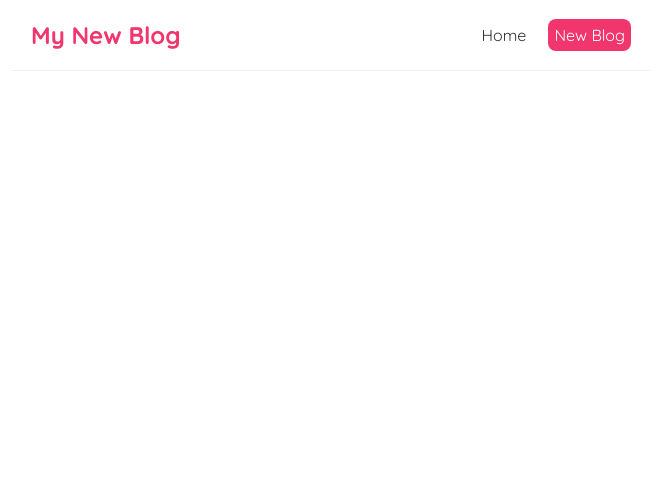
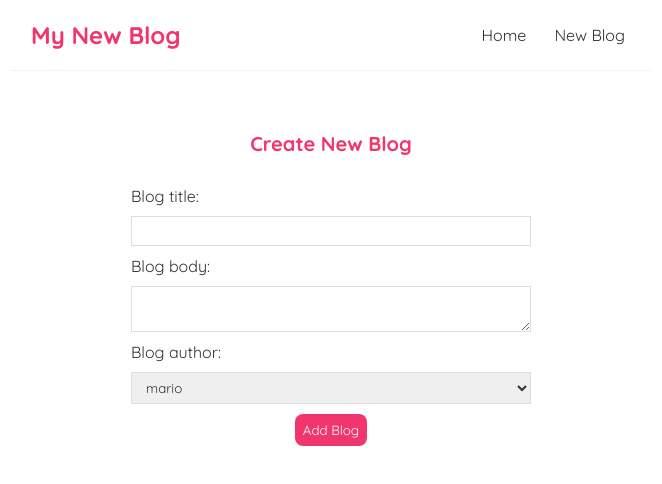
Before and after one commit to fpborges/nando-blog, a React (Create React App) app: page /create in a window 1280 px wide. Shown: the top 484 px of the page, without its empty margins (309-971 px from the left). Built offline with nearby package versions, Linux system fonts and the light colour scheme.

Commit message:
final simple project

```diff
--- a/src/App.js
+++ b/src/App.js
@@ -1,10 +1,9 @@
 import NavBar from "./NavBar";
 import Home from "./Home";
-import {
-	BrowserRouter as Router,
-	Route,
-	Routes,
-} from "react-router-dom";
+import Create from "./Create";
+import BlogDetails from "./BlogDetails";
+import NotFound from "./NotFound";
+import { BrowserRouter as Router, Route, Routes } from "react-router-dom";
 
 function App() {
 	return (
@@ -14,8 +13,9 @@
 				<div className="content">
 					<Routes>
 						<Route path="/" element={<Home />} />
-						{/* <Route path="/create" element={<Create />} /> */}
-						{/* <Route path="/blogs/:id" element={<BlogDetails />} /> */}
+						<Route path="/create" element={<Create />} />
+						<Route path="/blogs/:id" element={<BlogDetails />} />
+						<Route path="*" element={<NotFound />} />
 					</Routes>
 				</div>
 			</div>
--- /dev/null
+++ b/src/BlogDetails.js
@@ -0,0 +1,38 @@
+import { useParams } from "react-router-dom";
+import useFetch from "./useFetch";
+import { useNavigate } from "react-router-dom";
+
+const BlogDetails = () => {
+	const { id } = useParams();
+	const {
+		data: blog,
+		isPending,
+		error,
+	} = useFetch("http://localhost:8000/blogs/" + id);
+	const navigate = useNavigate();
+
+	const handleClick = () => {
+		fetch("http://localhost:8000/blogs/" + blog.id, {
+			method: "DELETE",
+		}).then(() => {
+			// navigate to home page after deletion
+			navigate("/");
+		});
+	};
+	return (
+		<div className="blog-details">
+			{isPending && <div>Loading...</div>}
+			{error && <div>{error}</div>}
+			{blog && (
+				<article>
+					<h2>{blog.title}</h2>
+					<p>Written by {blog.author}</p>
+					<p>{blog.body}</p>
+					<button onClick={handleClick}>Delete</button>
+				</article>
+			)}
+		</div>
+	);
+};
+
+export default BlogDetails;
--- a/src/BlogList.js
+++ b/src/BlogList.js
@@ -1,11 +1,15 @@
+import { Link } from "react-router-dom";
+
 const BlogList = ({ blogs, title, deleteBlogs }) => {
 	return (
 		<div className="blog-list">
 			<h3>{title}</h3>
 			{blogs.map((blog) => (
 				<div className="blog-preview" key={blog.id}>
-					<h3>{blog.title}</h3>
-					<p>Written by {blog.author}</p>
+					<Link to={`/blogs/${blog.id}`}>
+						<h3>{blog.title}</h3>
+						<p>Written by {blog.author}</p>
+					</Link>
 					{/* <button onClick={() => deleteBlogs(blog.id)}>Delete blog</button> */}
 				</div>
 			))}
--- /dev/null
+++ b/src/Create.js
@@ -0,0 +1,56 @@
+import { useState } from "react";
+import { useNavigate } from "react-router-dom";
+
+const Create = () => {
+	const [title, setTitle] = useState("");
+	const [body, setBody] = useState("");
+	const [author, setAuthor] = useState("mario");
+	const [isPending, setIsPending] = useState(false);
+	const navigate = useNavigate();
+
+	const handleSubmit = (e) => {
+		e.preventDefault();
+		const blog = { title, body, author };
+
+		setIsPending(true);
+
+		fetch("http://localhost:8000/blogs", {
+			method: "POST",
+			headers: { "Content-Type": "application/json" },
+			body: JSON.stringify(blog),
+		}).then(() => {
+			setIsPending(false);
+			navigate("/"); // Redirect to home page after successful submission
+		});
+	};
+
+	return (
+		<div className="create">
+			<h2>Create New Blog</h2>
+			<form onSubmit={handleSubmit}>
+				<label>Blog title:</label>
+				<input
+					type="text"
+					required
+					value={title}
+					onChange={(e) => setTitle(e.target.value)}
+				/>
+				<label>Blog body:</label>
+				<textarea
+					required
+					value={body}
+					onChange={(e) => setBody(e.target.value)}
+				></textarea>
+				<label>Blog author:</label>
+				<select onChange={(e) => setAuthor(e.target.value)} value={author}>
+					<option value="mario">mario</option>
+					<option value="yoshi">yoshi</option>
+				</select>
+				{!isPending && <button>Add Blog</button>}
+				{isPending && <button disabled>Adding blog...</button>}
+			</form>
+		</div>
+	);
+};
+
+export default Create;
--- a/src/NavBar.js
+++ b/src/NavBar.js
@@ -1,22 +1,16 @@
+import { Link } from "react-router-dom";
+
 const NavBar = () => {
 	return (
 		<nav className="navbar">
 			<h1>My New Blog</h1>
 			<div className="links">
-				<a href="/">Home</a>
-				<a
-					href="/create"
-					style={{
-						color: "white",
-						backgroundColor: "#f1356d",
-						borderRadius: "8px",
-					}}
-				>
+				<Link to="/">Home</Link>
+				<Link to="/create" className="create_blog">
 					New Blog
-				</a>
+				</Link>
 			</div>
 		</nav>
 	);
 };
-
 export default NavBar;
--- /dev/null
+++ b/src/NotFound.js
@@ -0,0 +1,12 @@
+import { Link } from "react-router-dom";
+const NotFound = () => {
+	return (
+		<div className="not-found">
+			<h2>Sorry</h2>
+			<p>The page you are looking for does not exist</p>
+			<Link to="/">Go to homepage...</Link>
+		</div>
+	);
+};
+
+export default NotFound;
--- a/src/index.css
+++ b/src/index.css
@@ -43,8 +43,67 @@
 .blog-preview:hover {
 	box-shadow: 1px 3px 5px rgba(0, 0, 0, 0.1);
 }
-.blog-preview h3 {
+.blog-preview h2 {
 	font-size: 20px;
 	color: #f1356d;
 	margin-bottom: 8px;
 }
+.blog-preview a {
+	text-decoration: none;
+}
+
+/* blog details page */
+.blog-details h2 {
+	font-size: 20px;
+	color: #f1356d;
+	margin-bottom: 10px;
+}
+.blog-details div {
+	margin: 20px 0;
+}
+.blog-details button {
+	background: #f1356d;
+	color: #fff;
+	border: 0;
+	padding: 8px;
+	border-radius: 8px;
+	cursor: pointer;
+}
+
+/* create new blog form */
+.create {
+	max-width: 400px;
+	margin: 0 auto;
+	text-align: center;
+}
+.create label {
+	text-align: left;
+	display: block;
+}
+.create h2 {
+	font-size: 20px;
+	color: #f1356d;
+	margin-bottom: 30px;
+}
+.create input,
+.create textarea,
+.create select {
+	width: 100%;
+	padding: 6px 10px;
+	margin: 10px 0;
+	border: 1px solid #ddd;
+	box-sizing: border-box;
+	display: block;
+}
+.create button {
+	background: #f1356d;
+	color: #fff;
+	border: 0;
+	padding: 8px;
+	border-radius: 8px;
+	cursor: pointer;
+}
+/* .create button:disabled {
+	background: #ccc;
+	cursor: not-allowed;
+} */
```
Also changed, not shown: data/db.json (+8 -2 lines).
